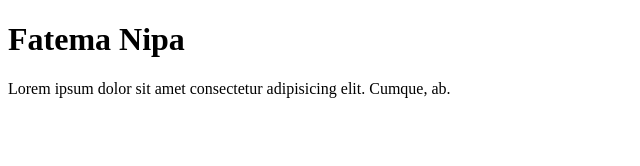
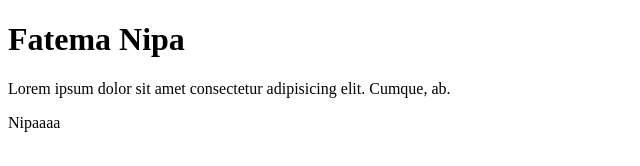
Before and after one commit to fatemanipa/first-projects, a plain HTML site: page index.html in a window 1280 px wide. Shown: the full height of the page, 0-640 px from the left. Drawn offline with Linux system fonts and the light colour scheme.

Commit message:
Update index.html

```diff
--- a/index.html
+++ b/index.html
@@ -8,5 +8,6 @@
 <body>
     <h1>Fatema Nipa</h1>
     <p>Lorem ipsum dolor sit amet consectetur adipisicing elit. Cumque, ab.</p>
+    <p>Nipaaaa</p>
 </body>
 </html>
```
